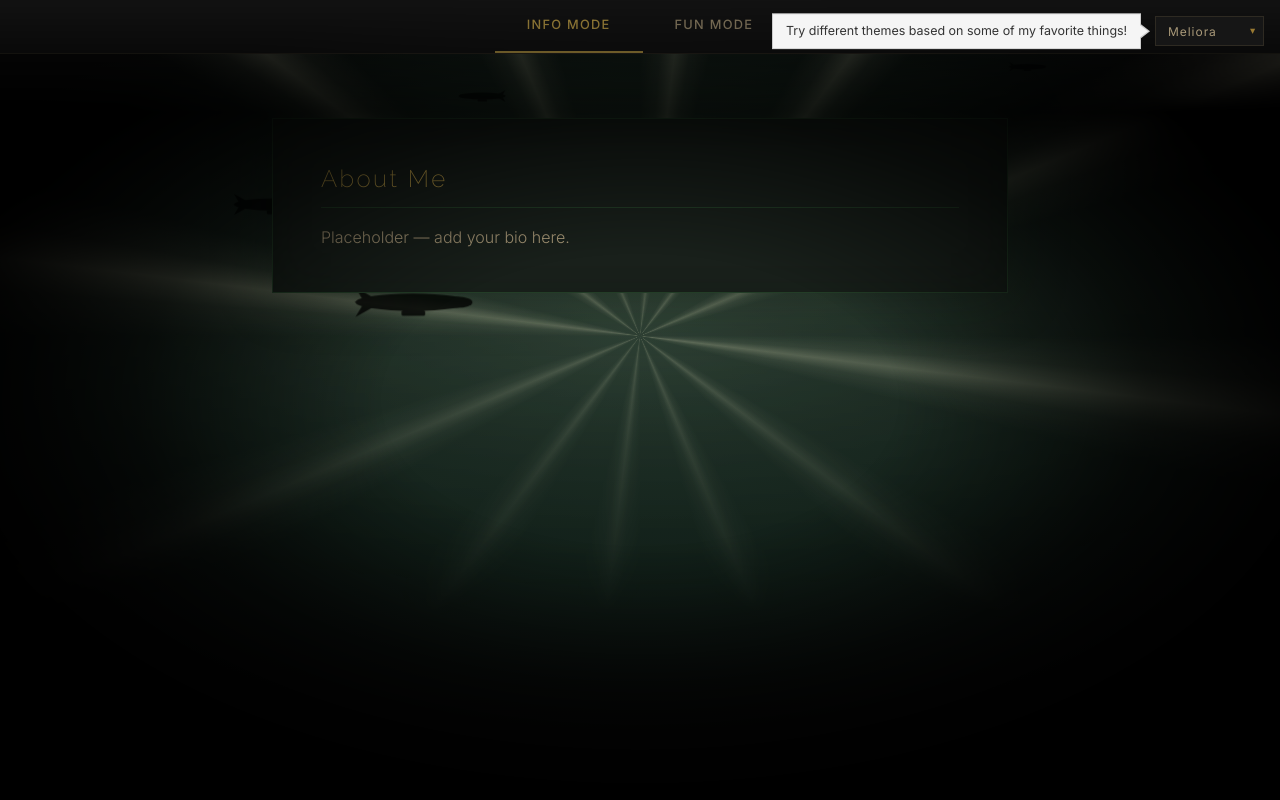
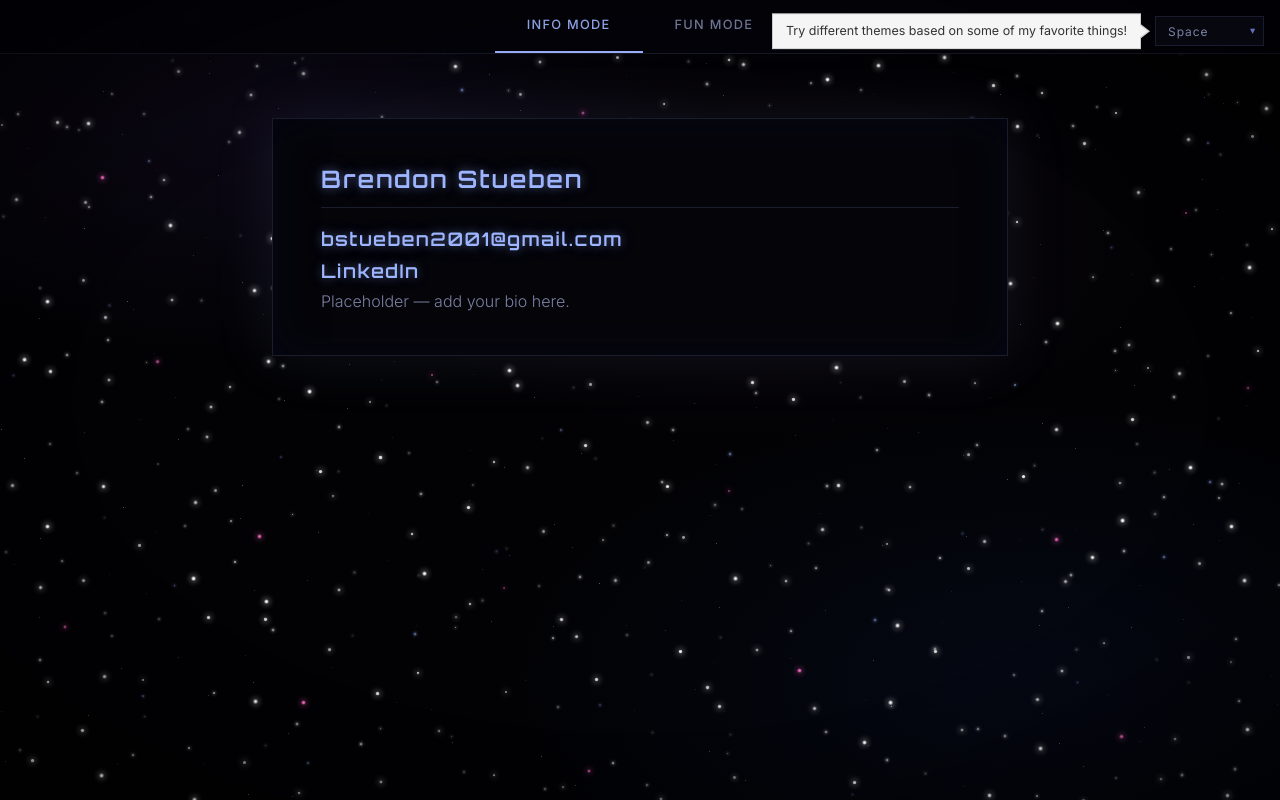
Before and after one commit to bstueben2001/portfolio, a React (Vite) app in the folder Client/: page /info in a window 1280 px wide. Built offline with nearby package versions, Linux system fonts and the light colour scheme.

Commit message:
Added space theme

```diff
--- a/Client/src/App.jsx
+++ b/Client/src/App.jsx
@@ -7,6 +7,8 @@ import MelioraRays from './Components/MelioraRays'
 import MelioraZeppelins from './Components/MelioraZeppelins'
 import LegacyEffects from './Components/LegacyEffects'
 import LightCycles from './Components/LightCycles'
+import SpaceStars from './Components/SpaceStars'
+import ShootingStars from './Components/ShootingStars'
 import Navbar from './Components/Navbar'
 import Home from './Components/Home'
 import InfoMode from './Components/InfoMode'
@@ -21,6 +23,8 @@ function App() {
         <MelioraRays />
         <MelioraZeppelins />
         <LightCycles />
+        <SpaceStars />
+        <ShootingStars />
         <div className="vignette" />
         <LegacyEffects />
         <ThemeDropdown />
--- a/Client/src/Components/InfoMode.jsx
+++ b/Client/src/Components/InfoMode.jsx
@@ -2,7 +2,10 @@ function InfoMode() {
   return (
     <main className="info-mode">
       <div className="content-box">
-        <h2>About Me</h2>
+        <h2>Brendon Stueben</h2>
+        <h3>bstueben2001@gmail.com</h3>
+        <h3 link="www.linkedin.com/in/brendon-stueben-01406a2ba">LinkedIn</h3>
+        <h3></h3>
         <p>Placeholder — add your bio here.</p>
       </div>
     </main>
--- /dev/null
+++ b/Client/src/Components/ShootingStars.jsx
@@ -0,0 +1,16 @@
+import { useTheme } from '../context/ThemeContext'
+
+function ShootingStars() {
+  const { theme } = useTheme()
+  if (theme !== 'space') return null
+
+  return (
+    <>
+      <div className="shooting-star shoot-a" />
+      <div className="shooting-star shoot-b" />
+      <div className="shooting-star shoot-c" />
+    </>
+  )
+}
+
+export default ShootingStars
--- /dev/null
+++ b/Client/src/Components/SpaceStars.jsx
@@ -0,0 +1,62 @@
+import { useMemo } from 'react'
+import { useTheme } from '../context/ThemeContext'
+
+const COLS = 18
+const ROWS = 13
+
+const LAYERS = [
+  { key: 'far',  sizeRange: [0.6, 1.2], durationRange: [3,   6]   },
+  { key: 'mid',  sizeRange: [1.2, 2],   durationRange: [2.4, 4.5] },
+  { key: 'near', sizeRange: [2,   3.4], durationRange: [1.8, 3.4] },
+]
+
+function makeLayer({ key, sizeRange, durationRange }) {
+  const [minSize, maxSize] = sizeRange
+  const [minDuration, maxDuration] = durationRange
+
+  return Array.from({ length: COLS * ROWS }, (_, i) => {
+    const col = i % COLS
+    const row = Math.floor(i / COLS)
+    return {
+      id:       `${key}-${i}`,
+      left:     `${((col + Math.random()) / COLS) * 100}%`,
+      top:      `${((row + Math.random()) / ROWS) * 100}%`,
+      size:     `${(minSize + Math.random() * (maxSize - minSize)).toFixed(2)}px`,
+      delay:    `${(Math.random() * 4).toFixed(2)}s`,
+      duration: `${(minDuration + Math.random() * (maxDuration - minDuration)).toFixed(2)}s`,
+    }
+  })
+}
+
+function SpaceStars() {
+  const { theme } = useTheme()
+
+  const layers = useMemo(() => (
+    LAYERS.map(layer => ({ key: layer.key, stars: makeLayer(layer) }))
+  ), [])
+
+  if (theme !== 'space') return null
+
+  return (
+    <div className="star-field">
+      {layers.map(({ key, stars }) => (
+        stars.map(s => (
+          <div
+            key={s.id}
+            className={`star star-${key}`}
+            style={{
+              left:              s.left,
+              top:               s.top,
+              width:             s.size,
+              height:            s.size,
+              animationDelay:    s.delay,
+              animationDuration: s.duration,
+            }}
+          />
+        ))
+      ))}
+    </div>
+  )
+}
+
+export default SpaceStars
--- a/Client/src/Components/ThemeDropdown.jsx
+++ b/Client/src/Components/ThemeDropdown.jsx
@@ -2,6 +2,7 @@ import { useState, useEffect } from 'react'
 import { useTheme } from '../context/ThemeContext'
 
 const THEMES = [
+  { value: 'space',     label: 'Space'     },
   { value: 'meliora',   label: 'Meliora'   },
   { value: 'hail-mary', label: 'Hail Mary' },
   { value: 'legacy',    label: 'Legacy'    },
--- a/Client/src/context/ThemeContext.jsx
+++ b/Client/src/context/ThemeContext.jsx
@@ -3,7 +3,7 @@ import { createContext, useContext, useState, useEffect } from 'react'
 const ThemeContext = createContext()
 
 export function ThemeProvider({ children }) {
-  const [theme, setTheme] = useState('meliora')
+  const [theme, setTheme] = useState('space')
 
   useEffect(() => {
     document.documentElement.setAttribute('data-theme', theme)
--- a/Client/src/index.css
+++ b/Client/src/index.css
@@ -1,7 +1,60 @@
 @import url('https://fonts.googleapis.com/css2?family=Raleway:wght@200;300;400&family=Inter:wght@300;400;500&family=Orbitron:wght@600;700&family=Rajdhani:wght@400;500;600&display=swap');
 
+/* ── Space palette (default) ──────────────────────────── */
+:root {
+  --bg-base:         #020204;
+  --bg-surface:      #07070f;
+  --bg-raised:       #0e0e1e;
+  --gold:            #9db4ff;
+  --gold-dim:        #6672b8;
+  --gold-bright:     #c9d6ff;
+  --cream:           #e8ecfb;
+  --cream-muted:     #7a82a4;
+  --rust:            #ff6ec7;
+  --border:          rgba(157, 180, 255, 0.12);
+  --border-gold:     rgba(157, 180, 255, 0.28);
+  --bg-green:        #040409;
+  --bg-green-raised: #080814;
+  --border-green:    rgba(157, 180, 255, 0.14);
+}
+
+/* ── Space overrides ───────────────────────────────────── */
+[data-theme="space"] body {
+  background-image:
+    radial-gradient(ellipse 60% 50% at 20% 15%, rgba(130, 80, 220, 0.08) 0%, transparent 60%),
+    radial-gradient(ellipse 70% 60% at 80% 85%, rgba(40, 90, 220, 0.07) 0%, transparent 60%),
+    radial-gradient(ellipse 50% 40% at 60% 30%, rgba(255, 70, 180, 0.03) 0%, transparent 65%);
+}
+
+[data-theme="space"] h1,
+[data-theme="space"] h2,
+[data-theme="space"] h3 {
+  font-family: 'Orbitron', sans-serif;
+  font-weight: 600;
+  letter-spacing: 0.08em;
+  text-shadow: 0 0 10px rgba(157, 180, 255, 0.45), 0 0 26px rgba(157, 180, 255, 0.15);
+}
+
+[data-theme="space"] .navbar {
+  background-color: rgba(4, 4, 10, 0.95);
+  backdrop-filter: blur(8px);
+}
+
+[data-theme="space"] .mode-card:hover {
+  box-shadow: 0 0 20px rgba(157, 180, 255, 0.28), inset 0 0 14px rgba(157, 180, 255, 0.08);
+}
+
+[data-theme="space"] .fun-card:hover {
+  box-shadow: 0 0 24px rgba(157, 180, 255, 0.3), 0 0 48px rgba(255, 110, 199, 0.15);
+}
+
+[data-theme="space"] .home-box,
+[data-theme="space"] .content-box {
+  box-shadow: 0 0 60px rgba(157, 180, 255, 0.1), inset 0 0 40px rgba(10, 10, 30, 0.5);
+}
+
 /* ── Meliora palette ──────────────────────────────────── */
-:root {
+[data-theme="meliora"] {
   --bg-base:       #0b0b0b;
   --bg-surface:    #161616;
   --bg-raised:     #222222;
@@ -666,7 +719,8 @@ a {
 }
 
 [data-theme="hail-mary"] .vignette,
-[data-theme="legacy"] .vignette {
+[data-theme="legacy"] .vignette,
+[data-theme="space"] .vignette {
   background: radial-gradient(
     ellipse 85% 80% at 50% 50%,
     transparent 52%,
@@ -711,6 +765,92 @@ a {
   0%   { opacity: 1;   transform: scale(1);   }
   50%  { opacity: 0.1; transform: scale(0.6); }
   100% { opacity: 0.8; transform: scale(1.2); }
+}
+
+/* ── Star field (Space) ────────────────────────────────── */
+.star-field {
+  position: fixed;
+  inset: 0;
+  overflow: hidden;
+  pointer-events: none;
+  z-index: 0;
+}
+
+.star {
+  position: absolute;
+  border-radius: 50%;
+  pointer-events: none;
+}
+
+/* far layer — smallest, dimmest, near-static */
+.star-far {
+  background: #e8ecfb;
+  animation: star-twinkle-far ease-in-out infinite alternate;
+}
+
+.star-far:nth-child(6n) { background: #7a82a4; }
+
+/* mid layer — medium size/brightness */
+.star-mid {
+  background: #ffffff;
+  box-shadow: 0 0 3px 1px rgba(255, 255, 255, 0.4);
+  animation: star-twinkle-mid ease-in-out infinite alternate;
+}
+
+.star-mid:nth-child(7n) { background: #9db4ff; box-shadow: 0 0 3px 1px rgba(157, 180, 255, 0.4); }
+
+/* near layer — largest, brightest, most movement */
+.star-near {
+  background: #ffffff;
+  box-shadow: 0 0 6px 1px rgba(255, 255, 255, 0.6);
+  animation: star-twinkle-near ease-in-out infinite alternate;
+}
+
+.star-near:nth-child(11n) { background: #ff6ec7; box-shadow: 0 0 6px 1px rgba(255, 110, 199, 0.5); }
+
+@keyframes star-twinkle-far {
+  0%   { opacity: 0.1; transform: scale(0.8); }
+  50%  { opacity: 0.4; transform: scale(1);   }
+  100% { opacity: 0.15; transform: scale(0.9); }
+}
+
+@keyframes star-twinkle-mid {
+  0%   { opacity: 0.3; transform: scale(0.85); }
+  50%  { opacity: 0.75; transform: scale(1.05); }
+  100% { opacity: 0.4; transform: scale(0.95); }
+}
+
+@keyframes star-twinkle-near {
+  0%   { opacity: 0.55; transform: scale(0.9); }
+  50%  { opacity: 1;    transform: scale(1.15); }
+  100% { opacity: 0.6;  transform: scale(1);   }
+}
+
+/* ── Shooting stars (Space) ───────────────────────────── */
+.shooting-star {
+  position: fixed;
+  top: 0;
+  left: -10%;
+  width: 140px;
+  height: 2px;
+  background: linear-gradient(90deg, rgba(255, 255, 255, 0.9), rgba(255, 255, 255, 0));
+  border-radius: 999px;
+  pointer-events: none;
+  z-index: 0;
+  opacity: 0;
+  transform-origin: left center;
+}
+
+.shoot-a { top: 10%; animation: shoot 9s  linear -1.5s infinite; }
+.shoot-b { top: 32%; animation: shoot 12s linear -6s   infinite; }
+.shoot-c { top: 52%; animation: shoot 10s linear -3.8s infinite; }
+
+@keyframes shoot {
+  0%   { opacity: 0; transform: translate(0, 0)          rotate(20deg) scaleX(0.4); }
+  2%   { opacity: 1; }
+  11%  { opacity: 1; transform: translate(58vw, 26vh)     rotate(20deg) scaleX(1);   }
+  16%  { opacity: 0; transform: translate(70vw, 32vh)     rotate(20deg) scaleX(1);   }
+  100% { opacity: 0; transform: translate(70vw, 32vh)     rotate(20deg) scaleX(1);   }
 }
 
 /* ── Theme dropdown ───────────────────────────────────── */
```
